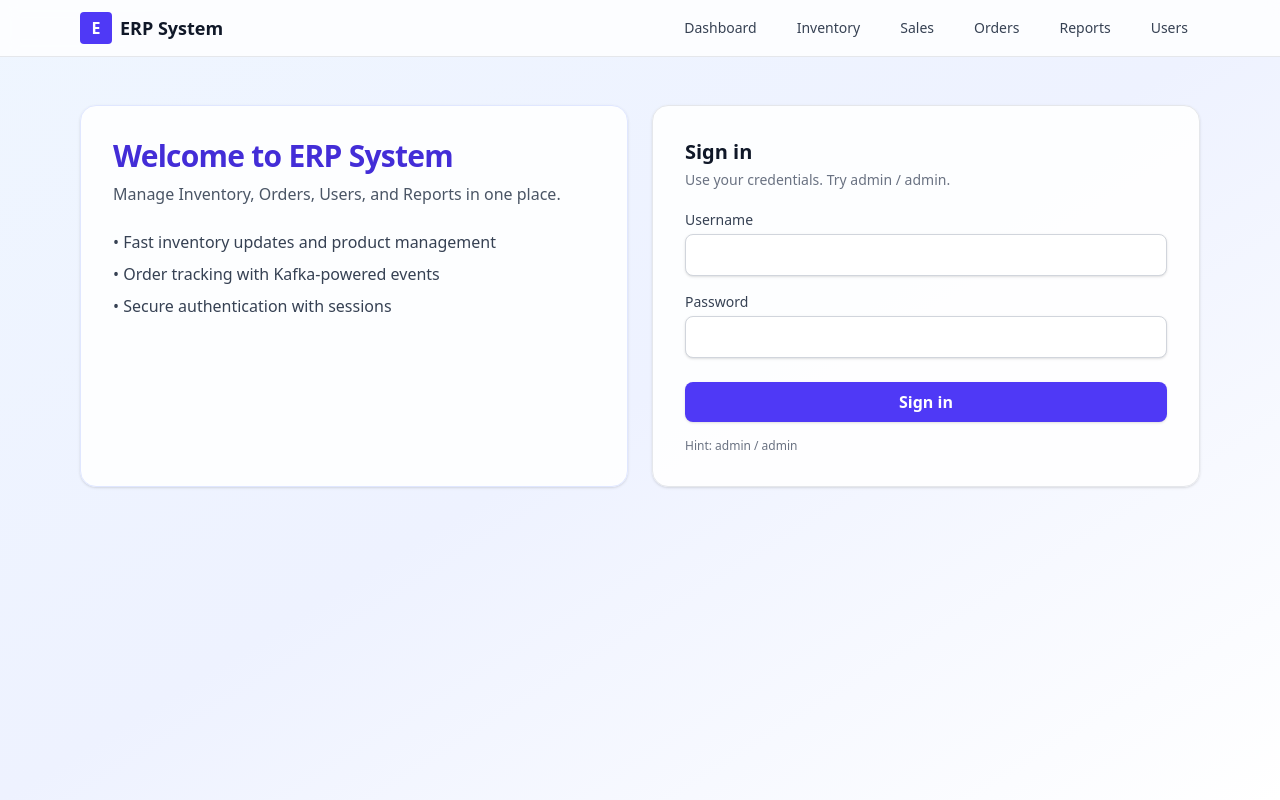
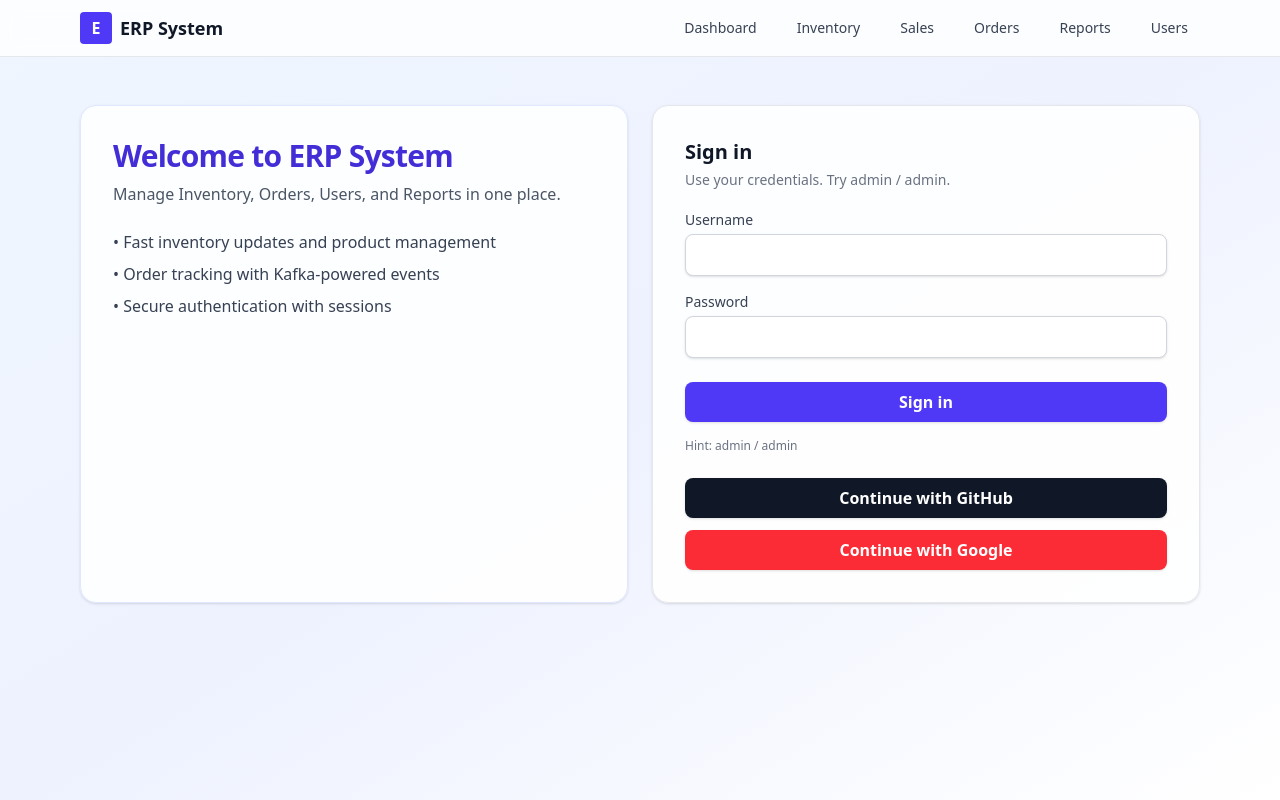
Before and after one commit to NADUN-TILAN/erp-frontend, a Next.js app: page / in a window 1280 px wide. Built offline with nearby package versions, Linux system fonts and the light colour scheme; no server answers.

Commit message:
Add GitHub and Google authentication options to the login page and update NextAuth configuration to support new providers

```diff
--- a/pages/api/auth/[...nextauth].js
+++ b/pages/api/auth/[...nextauth].js
@@ -1,9 +1,10 @@
 import NextAuth from "next-auth";
 import CredentialsProvider from "next-auth/providers/credentials";
+import GithubProvider from "next-auth/providers/github";
+import GoogleProvider from "next-auth/providers/google";
 
-export default NextAuth({
-  providers: [
-    CredentialsProvider({
+const providers = [
+  CredentialsProvider({
       name: "Credentials",
       credentials: {
         username: { label: "Username", type: "text", placeholder: "admin" },
@@ -26,7 +27,28 @@ export default NextAuth({
         };
       }
     })
-  ],
+];
+
+if (process.env.GITHUB_CLIENT_ID && process.env.GITHUB_CLIENT_SECRET) {
+  providers.push(
+    GithubProvider({
+      clientId: process.env.GITHUB_CLIENT_ID,
+      clientSecret: process.env.GITHUB_CLIENT_SECRET,
+    })
+  );
+}
+
+if (process.env.GOOGLE_CLIENT_ID && process.env.GOOGLE_CLIENT_SECRET) {
+  providers.push(
+    GoogleProvider({
+      clientId: process.env.GOOGLE_CLIENT_ID,
+      clientSecret: process.env.GOOGLE_CLIENT_SECRET,
+    })
+  );
+}
+
+export default NextAuth({
+  providers,
   session: { strategy: "jwt" },
   secret: process.env.NEXTAUTH_SECRET || "dev-secret"
 });
--- a/pages/index.js
+++ b/pages/index.js
@@ -96,6 +96,20 @@ export default function Home() {
               </button>
               <p className="text-xs text-gray-500">Hint: admin / admin</p>
             </form>
+            <div className="mt-6 grid grid-cols-1 gap-3">
+              <button
+                onClick={() => signIn("github", { callbackUrl: "/dashboard" })}
+                className="inline-flex w-full items-center justify-center gap-2 rounded-lg bg-gray-900 px-4 py-2 text-white font-semibold shadow hover:bg-black/90"
+              >
+                <span>Continue with GitHub</span>
+              </button>
+              <button
+                onClick={() => signIn("google", { callbackUrl: "/dashboard" })}
+                className="inline-flex w-full items-center justify-center gap-2 rounded-lg bg-red-500 px-4 py-2 text-white font-semibold shadow hover:bg-red-600"
+              >
+                <span>Continue with Google</span>
+              </button>
+            </div>
           </section>
         </main>
       </div>
```
